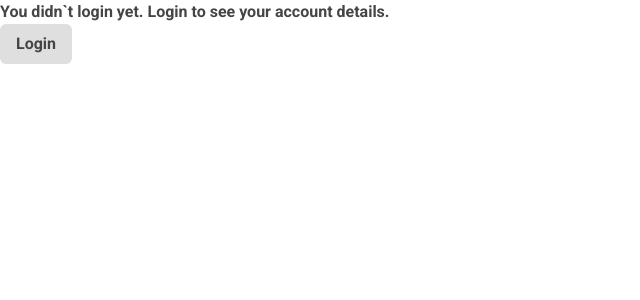
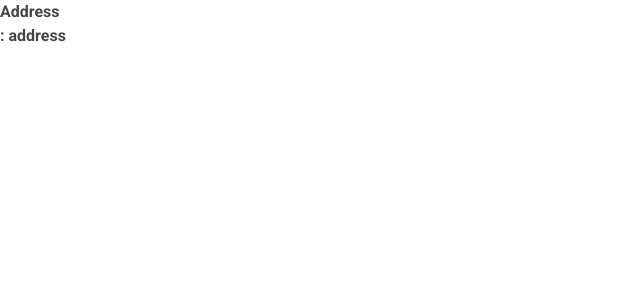
Before and after one commit to goblockchain/gotokens-wallet, a Next.js app: page /modalTorus in a window 1280 px wide. Shown: the top 300 px of the page, without its empty margins (0-640 px from the left). Built offline with nearby package versions, Linux system fonts and the light colour scheme.

Commit message:
alterando o modo de chamar o provider

```diff
--- a/src/pages/modalTorus/index.tsx
+++ b/src/pages/modalTorus/index.tsx
@@ -11,7 +11,7 @@ import {
 import NoNavNoFooterLayout from '../../layouts/noNavNoFooterLayout'
 
 export default function torus () {
-  const [account, setAccount] = useState()
+  const [account, setAccount] = useState({})
 
   const onClickLogin = async (e) => {
     e.preventDefault()
@@ -22,7 +22,7 @@ export default function torus () {
     })
     await torus.login()
 
-    const web3 = new Web3(torus.provider)
+    const web3 = new Web3((torus.provider as any))
     const address = (await web3.eth.getAccounts())[0]
     const balance = await web3.eth.getBalance(address)
     setAccount({ address, balance });
```
